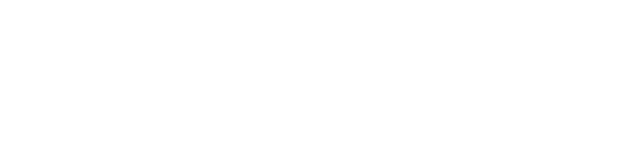
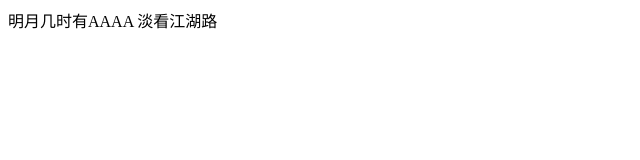
Before and after one commit to ChengKunZJ/gittest, a plain HTML site: page Demo.html in a window 1280 px wide. Shown: the whole page, without its empty margins (0-640 px from the left). Drawn offline with Linux system fonts and the light colour scheme.

Commit message:
第三次修改

```diff
--- a/Demo.html
+++ b/Demo.html
@@ -9,6 +9,7 @@
     <link rel="icon" href="./images/favicon.ico" type="image/x-icon">
 </head>
 <body><!--身体-->
-
+    明月几时有AAAA
+    淡看江湖路
 </body>
 </html><!--结束标签-->
```
Also changed, not shown: index.html (+2 -1 lines).
